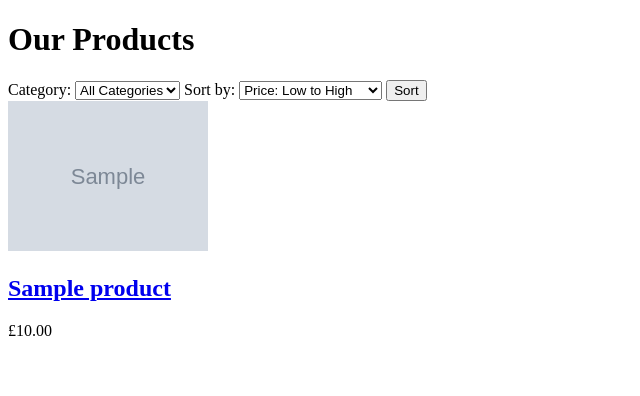
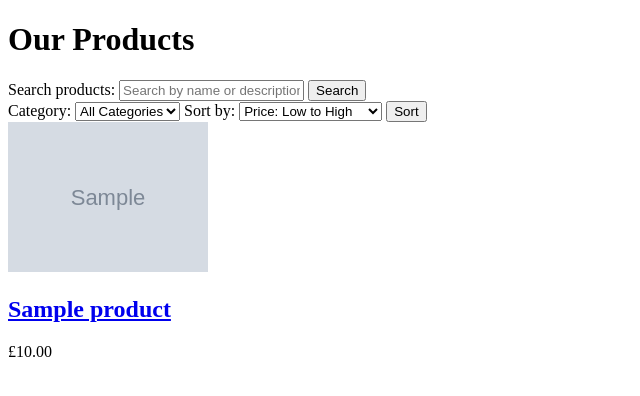
Before and after one commit to Ionut-Cora/sia-shop, a Django app: page /products/ in a window 1280 px wide. Shown: the top 396 px of the page, without its empty margins (0-640 px from the left). Run offline with Django 3.2, Linux system fonts and the light colour scheme; tables that the repository leaves empty hold one stand-in row (values such as "Sample post"); grey boxes marked "Sample" are stand-in pictures.

Commit message:
Add product search by name and description

```diff
--- a/products/templates/products/products.html
+++ b/products/templates/products/products.html
@@ -7,6 +7,17 @@
 </head>
 <body>
     <h1>Our Products</h1>
+
+    <form method="GET" action="{% url 'products' %}">
+        <label for="search">Search products:</label>
+        <input
+            type="text"
+            id="search"
+            name="q"
+            placeholder="Search by name or description"
+        >
+        <button type="submit">Search</button>
+    </form>
 
     <form method="GET" action="{% url 'products' %}">
         <label for="category">Category:</label>
@@ -44,7 +55,11 @@
             <p>£{{ product.price }}</p>
         </div>
     {% empty %}
-        <p>No products are available yet.</p>
+        {% if request.GET.q %}
+            <p>No products found matching your search.</p>
+        {% else %}
+            <p>No products are available yet.</p>
+        {% endif %}
     {% endfor %}
 </body>
 </html>
--- a/products/views.py
+++ b/products/views.py
@@ -1,9 +1,18 @@
+from django.db.models import Q
 from django.shortcuts import render, get_object_or_404
 from .models import Product
 
 
 def all_products(request):
     products = Product.objects.all()
+
+    query = request.GET.get('q')
+
+    if query:
+        products = products.filter(
+            Q(name__icontains=query) | Q(description__icontains=query)
+        )
+
     category = request.GET.get('category')
 
     if category:
```
